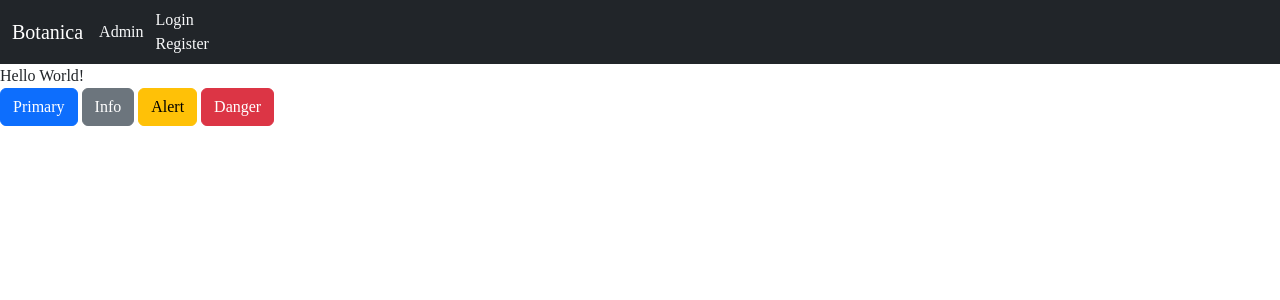
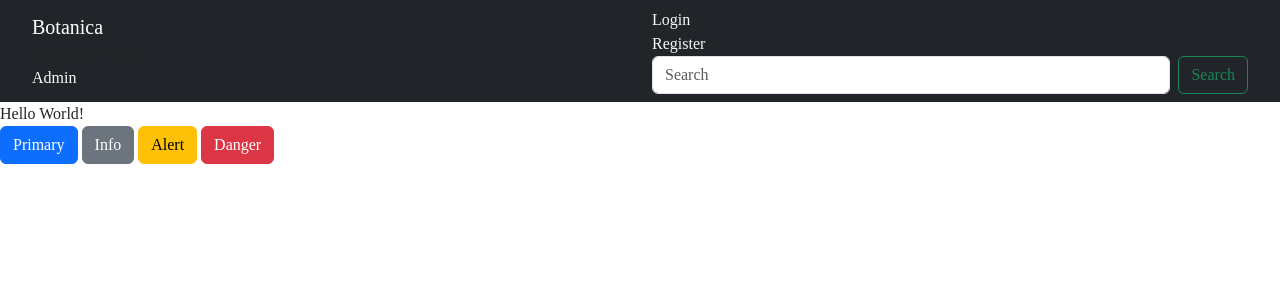
Before and after one commit to BlackRose9111/BotanicDb, a Django app: page / in a window 1280 px wide. Shown: the top 300 px of the page. Run offline with Django 5.2, Linux system fonts and the light colour scheme; some libraries are stand-ins or nearby versions.

Commit message:
I have no idea why the items on the navbar just behave so stupid

```diff
--- a/botanica/home/templates/home/common/navbar.html
+++ b/botanica/home/templates/home/common/navbar.html
@@ -1,21 +1,30 @@
 {% block navbar %}
     {% load static %}
-    <nav class="navbar navbar-dark mb-auto bg-dark navbar-expand-lg">
+    <nav class="navbar navbar-dark bg-dark mb-auto  navbar-expand-lg p-2">
         <div class="container-fluid">
+            <!-- Left Side Of Navbar -->
+            <div class="container me-auto">
                 <a class="navbar-brand" href="{% url "home" %}">Botanica</a>
+                <a class="nav-link" href="#">Advanced Search</a>
                 <a class="nav-link text-light" href="{% url "admin:index" %}">Admin</a>
+            </div>
+            <!-- Right Side Of Navbar -->
+            <div class="container">
+
                 {% if user.is_authenticated %}
                     <a class="nav-link text-light" href="{% url "logout" %}">Logout</a>
                 {% else %}
-        <div class="container-fluid">
+
                     <a class="nav-link text-light" href="{% url "login" %}">Login</a>
                     <a class="nav-link text-light" href="{% url "register" %}">Register</a>
+
+                {% endif %}
+                <form class="d-flex">
+                    <input class="form-control me-2" type="search" placeholder="Search" aria-label="Search">
+                    <button class="btn btn-outline-success" type="submit">Search</button>
+                </form>
             </div>
-        {% endif %}
-
-
         </div>
-
     </nav>
 
 {% endblock %}
--- a/botanica/home/views.py
+++ b/botanica/home/views.py
@@ -23,3 +23,95 @@ def login_view(request):
     return redirect('admin:index')
 def register(request):
     return "Hello world"
+
+def search(request,common_name=None,scientific_name=None,description=None,most_fertile_type=None,bonsai=None,available_in_turkey=None,maximum_height=None,min_temperature_resistance=None,max_temperature_resistance=None,arid_resistance=None,overwater_resistance=None,reproduction_with_single_plant_autogamy=None,reproduction_by_wind_anemogamy=None,edible_fruit=None,harmful_to_cats=None,hours_of_sunlight=None,litres_of_soil=None,woody_type=None,yearly_shoots=None,plan=None,soil_preference=None,disease_resistance=None,leaf_size=None,winter_leaf_shedding=None,updated_at=None,created_at_=None):
+    search_parameters = {}
+    #for parameters common_name, scientific_namme, description and most fertile we will use the contains operator since these are string fields
+    if common_name is not None:
+        search_parameters["common_name__contains"] = common_name
+    if scientific_name is not None:
+        search_parameters["scientific_name__contains"] = scientific_name
+    if description is not None:
+        search_parameters["description__contains"] = description
+    if most_fertile_type is not None:
+        search_parameters["most_fertile_type__contains"] = most_fertile_type
+    #for parameters bonsai, available_in_turkey, reproduction_with_single_plant_autogamy, reproduction_by_wind_anemogamy, edible_fruit, harmful_to_cats, yearly_shoots, winter_leaf_shedding we will use the exact operator since these are boolean fields. These can be NULL too so if the field is send as NONE text we will assume we are searching for the instances that this field is NUlL but since this field may not have been ssearched for, if the field is null we will not add it to the search parameters
+    if bonsai is not None:
+        if bonsai == "NONE":
+            search_parameters["bonsai__isnull"] = True
+        else:
+            search_parameters["bonsai"] = bonsai
+    if available_in_turkey is not None:
+        if available_in_turkey == "NONE":
+            search_parameters["available_in_turkey__isnull"] = True
+        else:
+            search_parameters["available_in_turkey"] = available_in_turkey
+    if reproduction_with_single_plant_autogamy is not None:
+        if reproduction_with_single_plant_autogamy == "NONE":
+            search_parameters["reproduction_with_single_plant_autogamy__isnull"] = True
+        else:
+            search_parameters["reproduction_with_single_plant_autogamy"] = reproduction_with_single_plant_autogamy
+    if reproduction_by_wind_anemogamy is not None:
+        if reproduction_by_wind_anemogamy == "NONE":
+            search_parameters["reproduction_by_wind_anemogamy__isnull"] = True
+        else:
+            search_parameters["reproduction_by_wind_anemogamy"] = reproduction_by_wind_anemogamy
+    if edible_fruit is not None:
+        if edible_fruit == "NONE":
+            search_parameters["edible_fruit__isnull"] = True
+        else:
+            search_parameters["edible_fruit"] = edible_fruit
+    if harmful_to_cats is not None:
+        if harmful_to_cats == "NONE":
+            search_parameters["harmful_to_cats__isnull"] = True
+        else:
+            search_parameters["harmful_to_cats"] = harmful_to_cats
+    if yearly_shoots is not None:
+        if yearly_shoots == "NONE":
+            search_parameters["yearly_shoots__isnull"] = True
+        else:
+            search_parameters["yearly_shoots"] = yearly_shoots
+    if winter_leaf_shedding is not None:
+        if winter_leaf_shedding == "NONE":
+            search_parameters["winter_leaf_shedding__isnull"] = True
+        else:
+            search_parameters["winter_leaf_shedding"] = winter_leaf_shedding
+    #for parameters maximum_height, min_temperature_resistance, max_temperature_resistance, hours_of_sunlight, litres_of_soil we will use the exact operator
+    if maximum_height is not None:
+        search_parameters["maximum_height"] = maximum_height
+    if min_temperature_resistance is not None:
+        search_parameters["min_temperature_resistance"] = min_temperature_resistance
+    if max_temperature_resistance is not None:
+        search_parameters["max_temperature_resistance"] = max_temperature_resistance
+    if hours_of_sunlight is not None:
+        search_parameters["hours_of_sunlight"] = hours_of_sunlight
+    if litres_of_soil is not None:
+        search_parameters["litres_of_soil"] = litres_of_soil
+    #for parameters arid_resistance, overwater_resistance, disease_resistance, leaf_size we will use the exact operator
+    if arid_resistance is not None:
+        search_parameters["arid_resistance"] = arid_resistance
+    if overwater_resistance is not None:
+        search_parameters["overwater_resistance"] = overwater_resistance
+    if disease_resistance is not None:
+        search_parameters["disease_resistance"] = disease_resistance
+    if leaf_size is not None:
+        search_parameters["leaf_size"] = leaf_size
+    #for parameters woody_type, plan we will use the exact operator
+    if woody_type is not None:
+        search_parameters["woody_type"] = woody_type
+    if plan is not None:
+        search_parameters["plan"] = plan
+    #for parameters updated_at, created_at we will use the exact operator
+    if updated_at is not None:
+        search_parameters["updated_at"] = updated_at
+    if created_at_ is not None:
+        search_parameters["created_at_"] = created_at_
+    #for parameters soil_preference we will use the contains operator since this is a string field
+    if soil_preference is not None:
+        search_parameters["soil_preference__contains"] = soil_preference
+    #now we will search for the plants that match the search parameters
+    if len(search_parameters) == 0:
+        plants = models.Plant.objects.all()
+    else:
+        plants = models.Plant.objects.filter(**search_parameters)
+    return render(request, "home/search.html", {"plants":plants})
```
Lines whose indentation alone changed are shown as unchanged.
